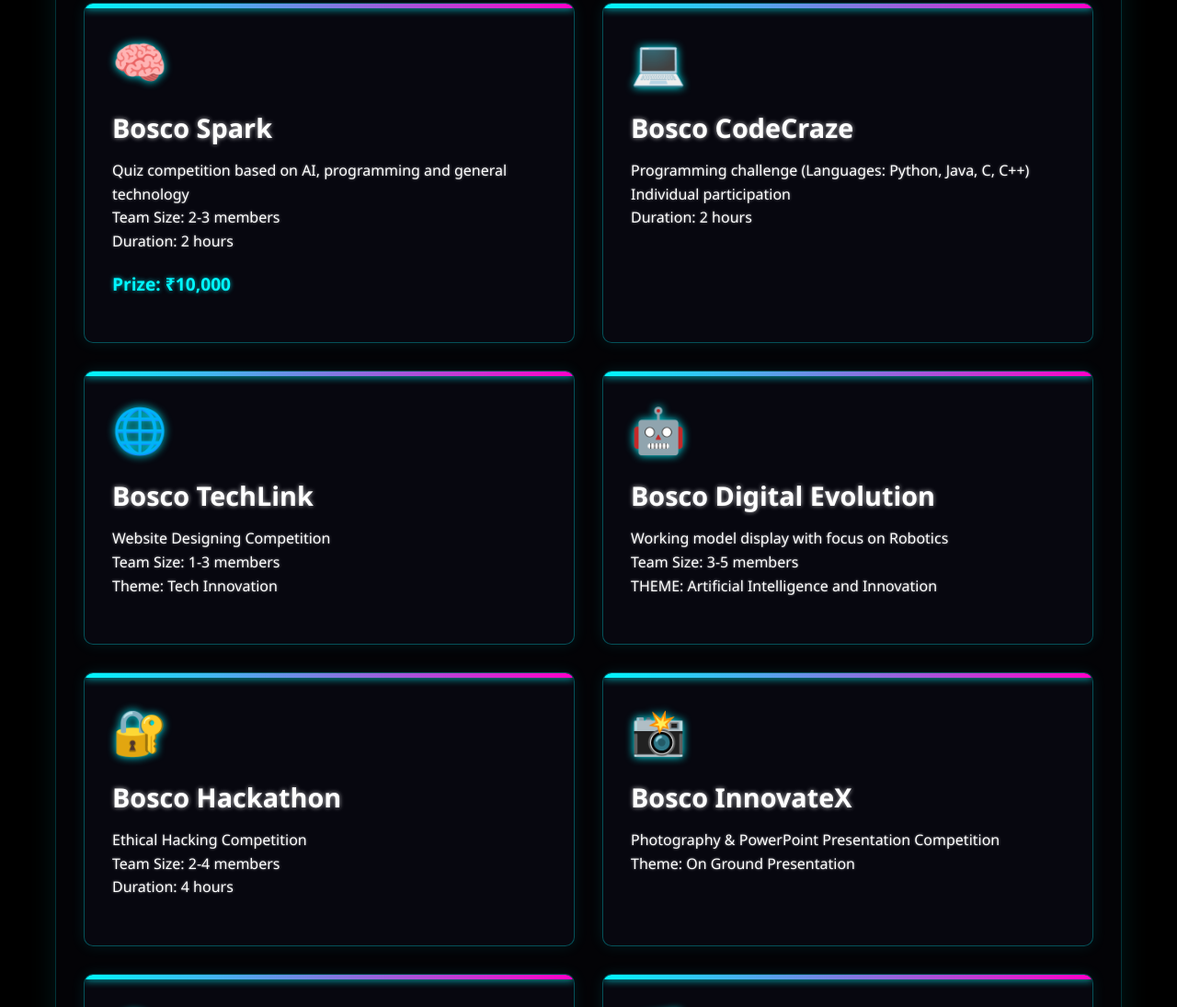
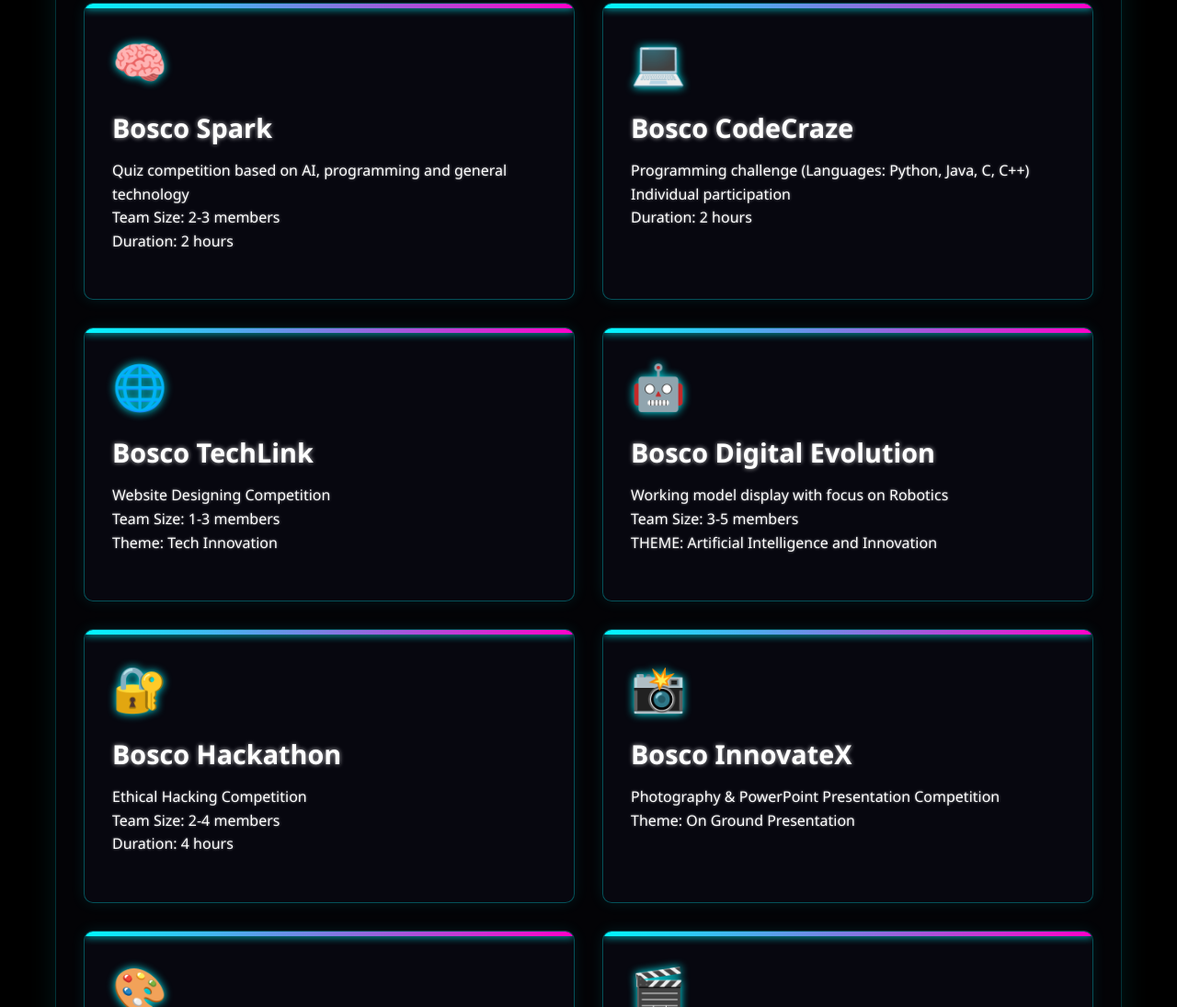
Before and after one commit to Rizzhe/BoscoNexTech, a plain HTML site: page boscoevents.html in a window 1280 px wide. Shown: the part 738-1833 px from the top of the page at 92% size. Drawn offline with Linux system fonts and the light colour scheme.

Commit message:
Update boscoevents.html

```diff
--- a/boscoevents.html
+++ b/boscoevents.html
@@ -370,7 +370,7 @@
                         <p>Team Size: 2-3 members</p>
                         <p>Duration: 2 hours</p>
                     </div>
-                    <div class="prize-pool">Prize: ₹10,000</div>
+
 
                 </div>
 
```
